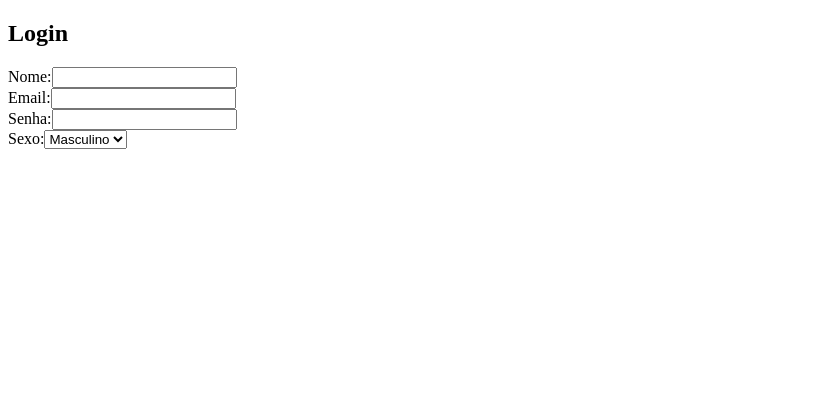
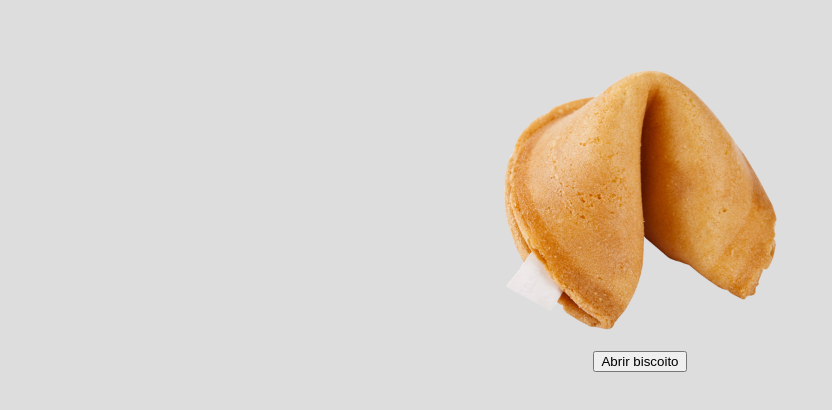
Before and after one commit to luchersou/React-JS-curso-1-2, a React (Create React App) app: page / in a window 1280 px wide. Shown: the top 410 px of the page, without its empty margins (0-832 px from the left). Built offline with nearby package versions, Linux system fonts and the light colour scheme.

Commit message:
feat: Projeto Biscoito da Sorte

```diff
--- a/src/App.js
+++ b/src/App.js
@@ -1,52 +1,52 @@
 import React, { Component } from 'react';
+import './estilo.css'
 
 class App extends Component{
 
   constructor(props){
     super(props);
-    this.state = {
-        form:{
-          nome: '',
-          email: '',
-          senha: '',
-          sexo: ''
-        }
+    this.state ={
+      textoFrase: ''
     };
-      this.dadosForm =this.dadosForm.bind(this);
+
+    this.quebraBiscoito = this.quebraBiscoito.bind(this);
+
+    this.frases = [
+  'Acredite em você e tudo será possível.',
+  'Grandes mudanças começam com pequenos passos.',
+  'Você é mais forte do que imagina.',
+  'A sorte favorece os corajosos.',
+  'Confie no tempo, ele revela todas as verdades.',
+  'A persistência é o caminho do êxito.',
+  'Siga seu coração, ele conhece o caminho.',
+  'Os desafios são oportunidades disfarçadas.',
+  'Você é capaz de coisas incríveis.',
+  'Cada dia é uma nova chance de recomeçar.',]
   }
 
-  dadosForm(e){
-    let form = this.state.form;
-    form[e.target.name] = e.target.value;
-    this.setState({form: form});
+  quebraBiscoito(){
+    let state = this.state;
+    let numeroAleatorio = Math.floor(Math.random() * this.frases.length);
+    state.textoFrase = '" ' + this.frases[numeroAleatorio] + ' "'
+    this.setState(state);
   }
 
   render(){
     return(
+      <div className="container">
+        <img src={require('./assets/biscoito.png')} className="img"/>
+        <Botao nome="Abrir biscoito" acaoBtn={this.quebraBiscoito}/>
+        <div className="textoFrase">{this.state.textoFrase}</div>
+      </div>
+    );
+  }
+}
+
+class Botao extends Component{
+  render(){
+    return(
       <div>
-        <h2>Login</h2>
-        Nome:
-        <input type="text" name="nome" value={this.state.form.nome}
-        onChange={this.dadosForm} /> <br/>
-        Email:
-        <input type="email" name="email" value={this.state.form.email}
-        onChange={this.dadosForm}/><br/>
-        Senha:
-        <input type="password" name="senha" value={this.state.form.senha}
-        onChange={this.dadosForm}/><br/>
-
-      Sexo:
-      <select name="sexo" value={this.state.form.sexo} onChange={this.dadosForm}>
-        <option value="masculino">Masculino</option>
-        <option value="feminino">feminino</option>
-      </select>
-      <div>
-        <h3>{this.state.form.email}</h3>
-        <h3>{this.state.form.senha}</h3>
-        <h3>{this.state.form.sexo}</h3>
-      </div>
-
-
+        <button onClick={this.props.acaoBtn}>{this.props.nome}</button>
       </div>
     );
   }
--- /dev/null
+++ b/src/estilo.css
@@ -0,0 +1,20 @@
+.container{
+    display: flex;
+    flex-direction: column;
+    width: 100%;
+    justify-content: center;
+    align-items: center;
+}
+
+.img{
+    width: 300px;
+    height: 300px;
+    margin-top: 50px;
+}
+
+.textoFrase{
+    font-style: italic;
+    font-weight: bold;
+    color: black;
+    text-align: center;
+}
--- /dev/null
+++ b/src/index.css
@@ -0,0 +1,15 @@
+body {
+  margin: 0;
+  padding: 0;
+  font-family: -apple-system, BlinkMacSystemFont, "Segoe UI", "Roboto", "Oxygen",
+    "Ubuntu", "Cantarell", "Fira Sans", "Droid Sans", "Helvetica Neue",
+    sans-serif;
+  -webkit-font-smoothing: antialiased;
+  -moz-osx-font-smoothing: grayscale;
+  background-color: #DDD;
+}
+
+code {
+  font-family: source-code-pro, Menlo, Monaco, Consolas, "Courier New",
+    monospace;
+}
--- a/src/index.js
+++ b/src/index.js
@@ -1,5 +1,6 @@
 import React from 'react';
 import ReactDOM from 'react-dom/client';
+import './index.css';
 import App from './App';
 
 const root = ReactDOM.createRoot(document.getElementById('root'));
```
Also changed, not shown: src/assets/biscoito.png (added).
